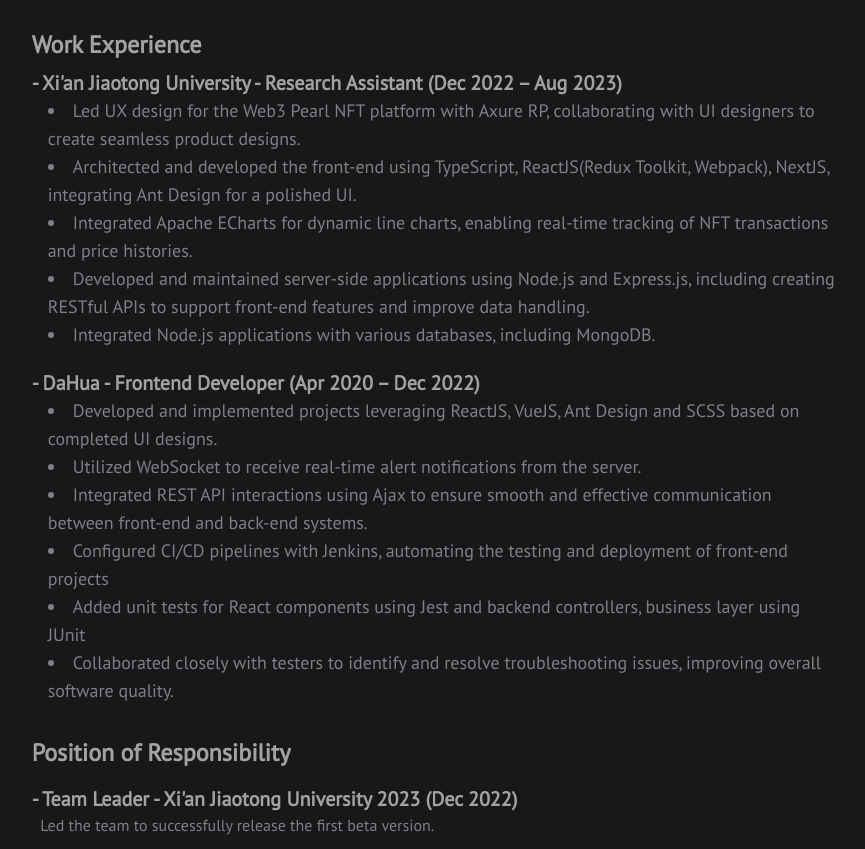
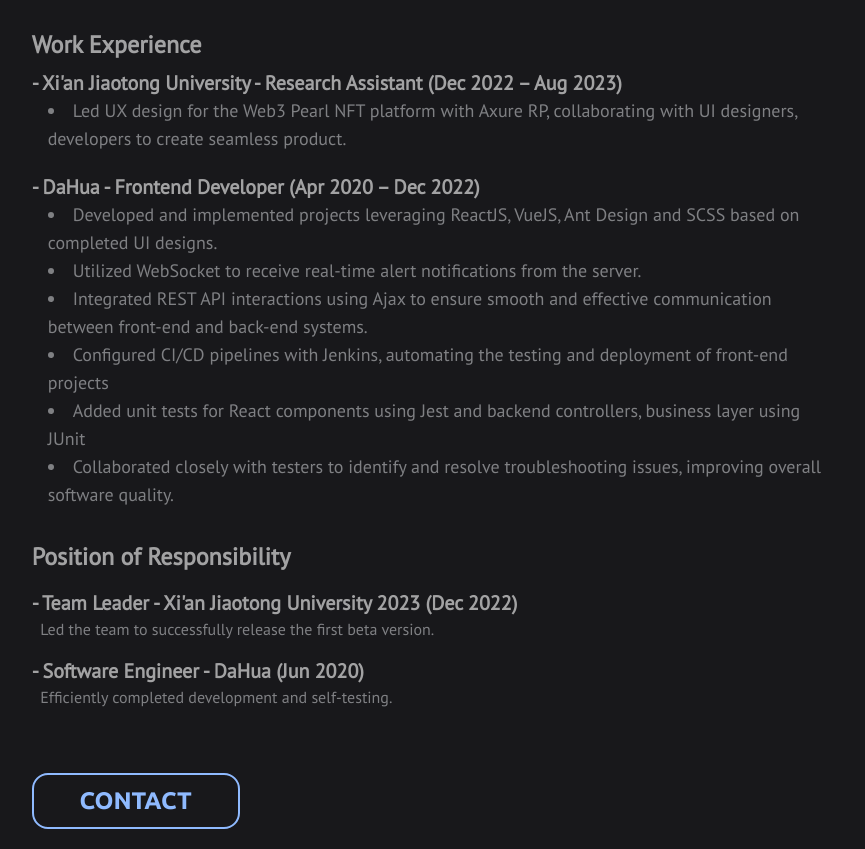
Before and after one commit to bigliuliu/profile, a website: page index.html in a window 1280 px wide. Shown: the part 875-1724 px from the top of the page, without its empty margins (203-1068 px from the left). Drawn offline with nearby package versions, Linux system fonts and the light colour scheme; a script that the page names is missing.

Commit message:
updated my projects

```diff
--- a/index.html
+++ b/index.html
@@ -114,11 +114,11 @@
             <h3 class="text-xl font-bold">- Xi'an Jiaotong University - Research Assistant (Dec 2022 – Aug 2023)</h3>
             <ul class="list-disc list-inside ml-4 text-lg text-gray-200">
 
-              <li>Led UX design for the Web3 Pearl NFT platform with Axure RP, collaborating with UI designers to create seamless product designs.</li>
-              <li>Architected and developed the front-end using TypeScript, ReactJS(Redux Toolkit, Webpack), NextJS, integrating Ant Design for a polished UI.</li>
+              <li>Led UX design for the Web3 Pearl NFT platform with Axure RP, collaborating with UI designers, developers to create seamless product.</li>
+              <!-- <li>Architected and developed the front-end using TypeScript, ReactJS(Redux Toolkit, Webpack), NextJS, integrating Ant Design for a polished UI.</li>
               <li>Integrated Apache ECharts for dynamic line charts, enabling real-time tracking of  NFT transactions and price histories.</li>
               <li>Developed and maintained server-side applications using Node.js and Express.js, including creating RESTful APIs to support front-end features and improve data handling.</li>
-              <li>Integrated Node.js applications with various databases, including MongoDB.</li>
+              <li>Integrated Node.js applications with various databases, including MongoDB.</li> -->
             </ul>
           </div>
 
```
